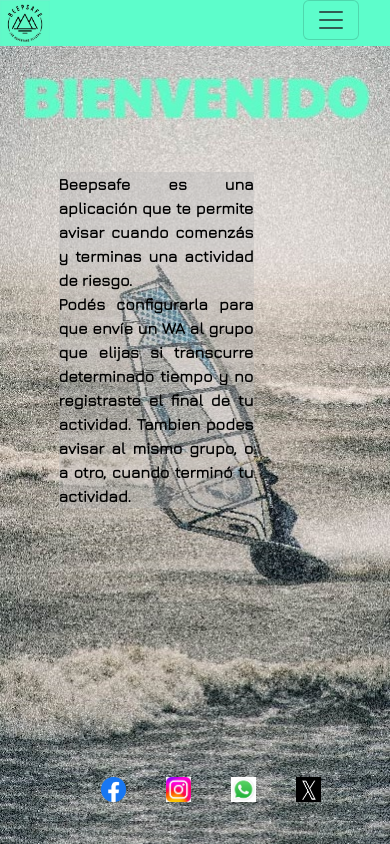
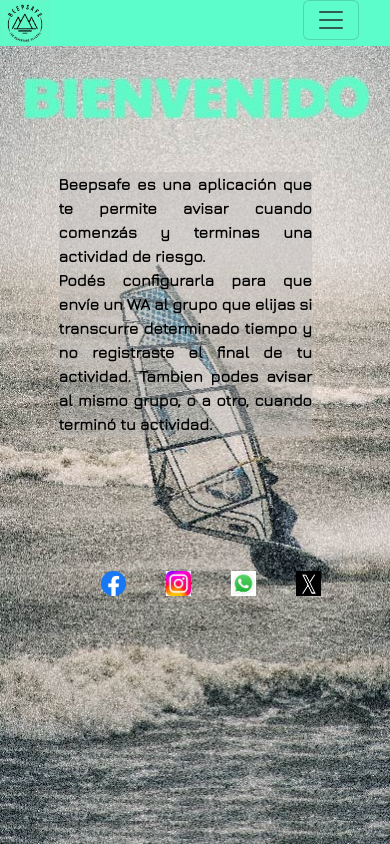
Before and after one commit to JRojo66/Beepsafe_v3, a plain HTML site: page index.html in a window 390 px wide. Shown: the top 844 px of the page. Drawn offline with nearby package versions, Linux system fonts and the light colour scheme.

Commit message:
Ajuste pantalla incio texto 3

```diff
--- a/SASS/mobile/_footer.scss
+++ b/SASS/mobile/_footer.scss
@@ -3,7 +3,7 @@
         display: flex;
         flex-direction: row;
         justify-content: center;
-        position: absolute;
+        position: relative;
         width:50vh;
         gap: 0px;
         bottom: 5vh;
--- a/SASS/mobile/_sección_principal.scss
+++ b/SASS/mobile/_sección_principal.scss
@@ -7,7 +7,7 @@
     }
     /* Define los ajustes del texto para cada página*/
     .p_texto{
-        width: 50vw;
+        width: 65vw;
         margin-left: 15vw;
     }
     .p_texto_inicio{
```
Also changed, not shown: styles/styles.css.
